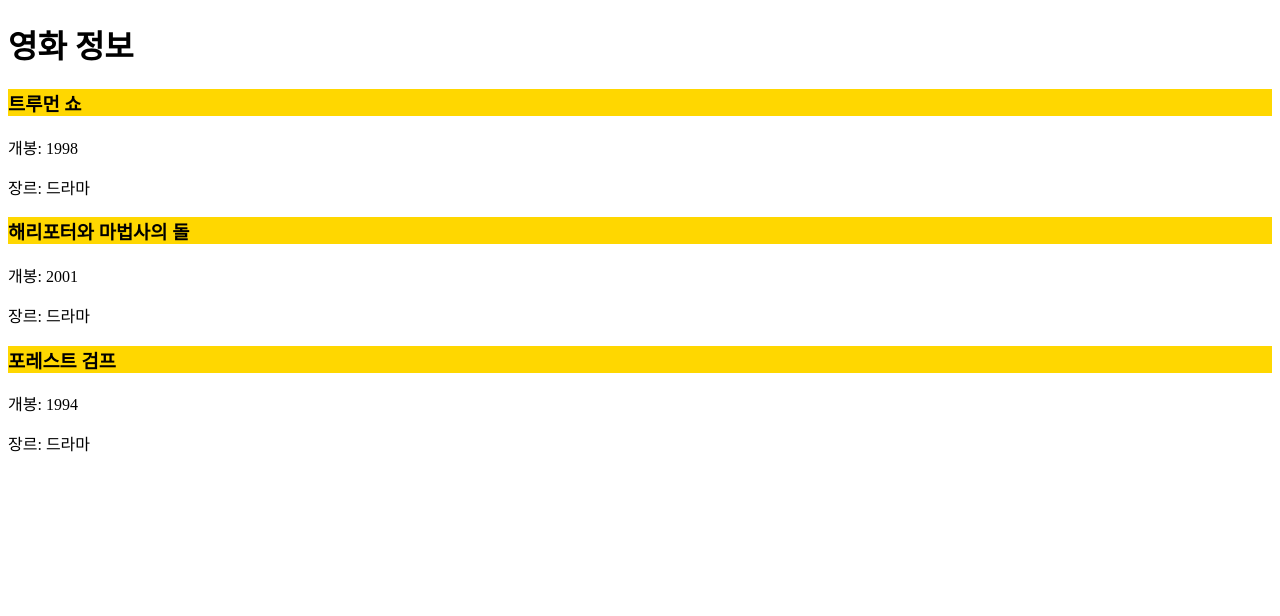
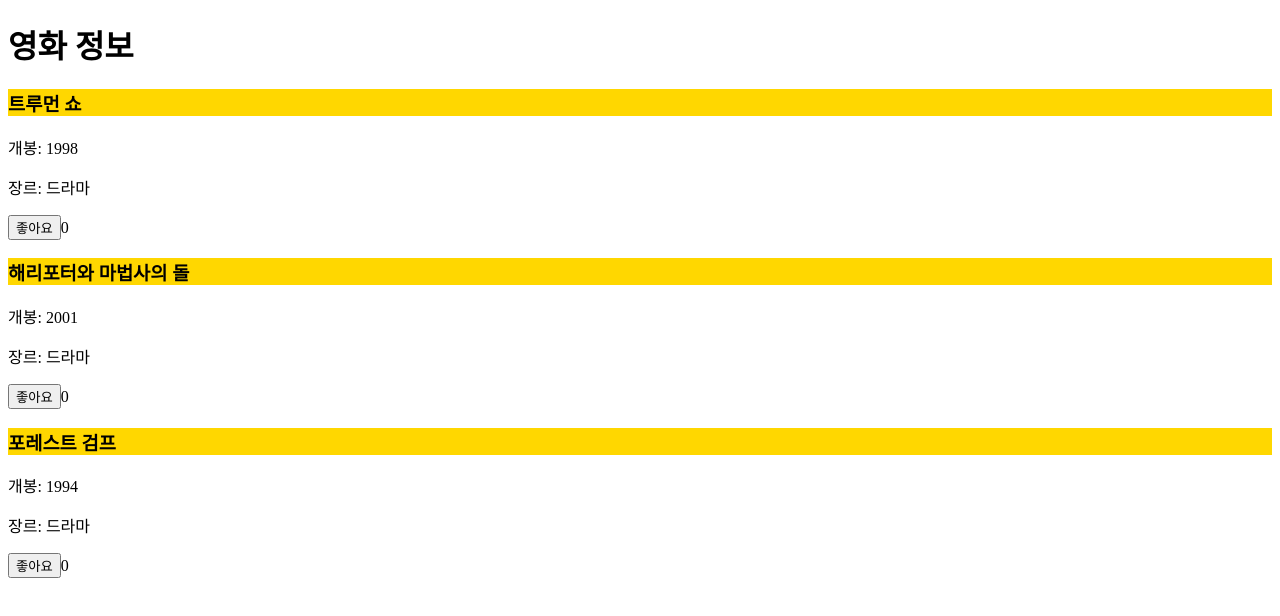
Before and after one commit to haero77/FE-vue-practice, a Vue app in the folder movie-info/: page / in a window 1280 px wide. Shown: the top 616 px of the page. Built offline with nearby package versions, Linux system fonts and the light colour scheme.

Commit message:
[movie] click 이벤트로 좋아요 버튼 만들기

```diff
--- a/movie-info/src/App.vue
+++ b/movie-info/src/App.vue
@@ -5,6 +5,8 @@
     <h3 class="bg-yellow">{{ movie.title }}</h3>
     <p>개봉: {{ movie.year }}</p>
     <p>장르: {{ movie.category }}</p>
+    <button @click="increaseLikeCount(movie)">좋아요</button>
+    <span>{{ movie.like }}</span>
   </div>
 </template>
 
@@ -17,20 +19,28 @@
       movieData: [
         {
           title: "트루먼 쇼",
+          category: "드라마",
           year: 1998,
-          category: "드라마",
+          like: 0,
         },
         {
           title: "해리포터와 마법사의 돌",
+          category: "드라마",
           year: 2001,
-          category: "드라마"
+          like: 0,
         },
         {
           title: "포레스트 검프",
+          category: "드라마",
           year: 1994,
-          category: "드라마"
+          like: 0,
         }
       ]
+    }
+  },
+  methods: {
+    increaseLikeCount(movie) {
+      movie.like++;
     }
   }
 }
```
